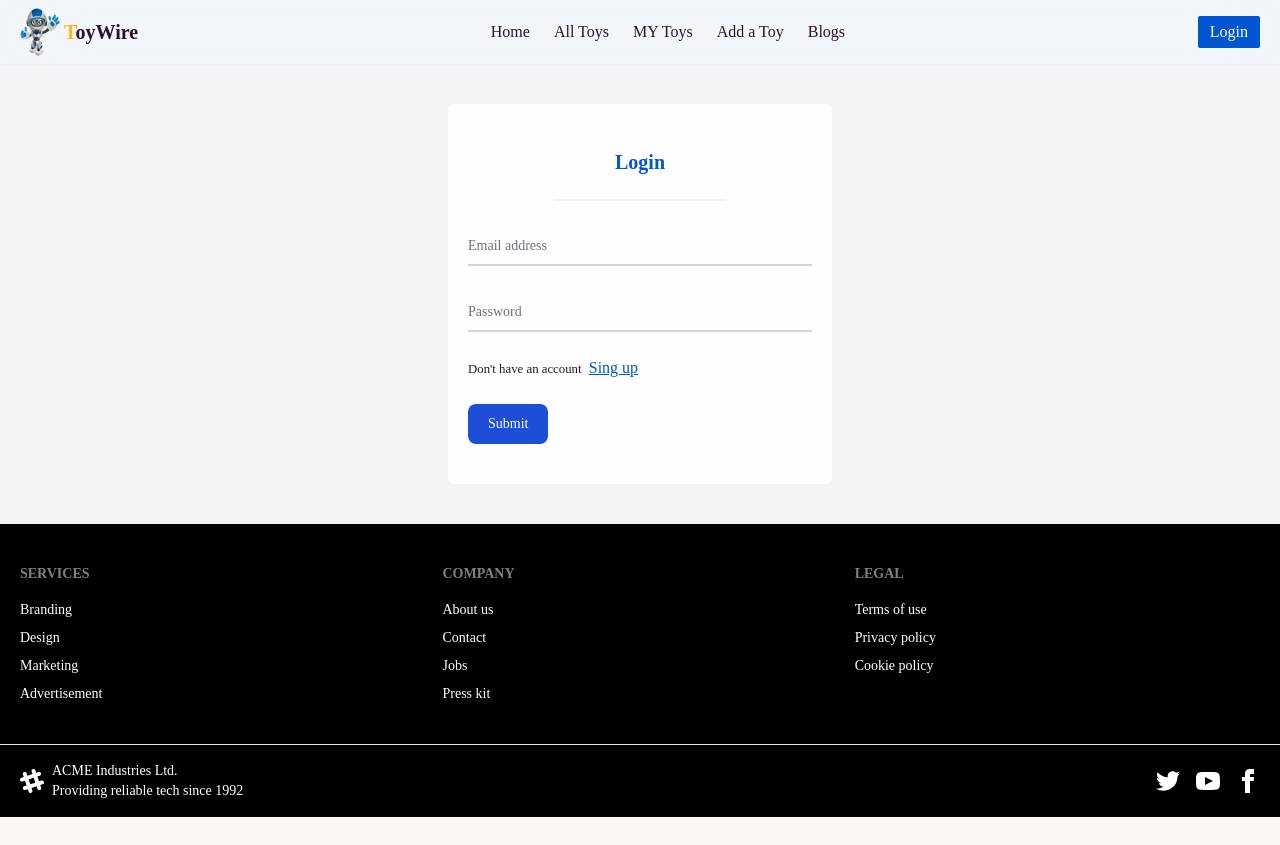
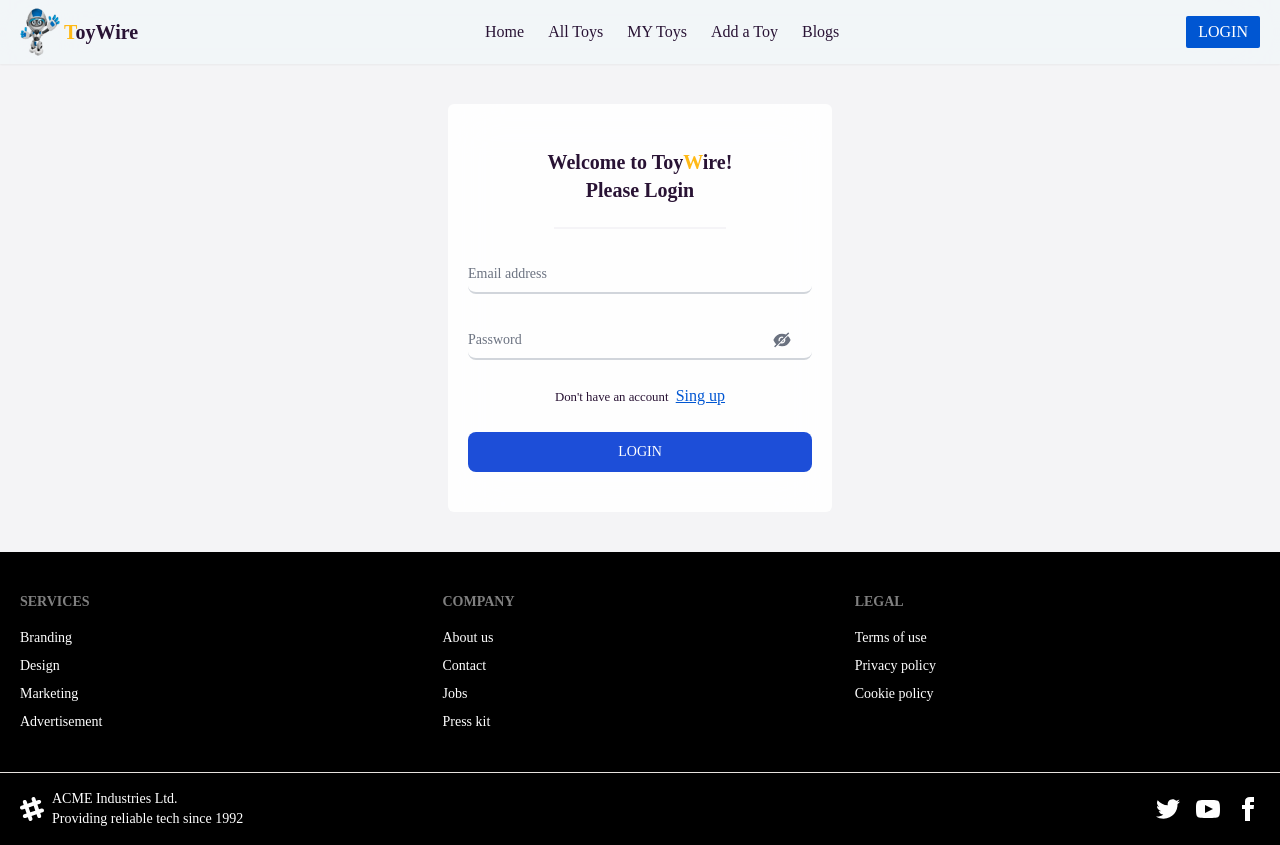
Before and after one commit to smsohag32/toyWire-client-site, a React (Vite) app: page /login in a window 1280 px wide. Before the commit the page ends 817 px from the top, so only its background shows below. Built offline with nearby package versions, Linux system fonts and the light colour scheme; no server answers.

Commit message:
user login and logout authentication system implemented done

```diff
--- a/src/pages/Login/Login.jsx
+++ b/src/pages/Login/Login.jsx
@@ -1,51 +1,128 @@
 /* eslint-disable react/no-unescaped-entities */
-import { Link } from "react-router-dom";
+import { Link, useLocation, useNavigate } from "react-router-dom";
+import { useContext, useState } from "react";
 
+import { AuthContext } from "../../context/AuthProvider";
+import { AiFillEye, AiFillEyeInvisible } from "react-icons/ai";
+import { useForm } from "react-hook-form";
 const Login = () => {
+  const { userLogin } = useContext(AuthContext);
+  const navigate = useNavigate();
+  const [error, setError] = useState("");
+  const [isShow, setIsShow] = useState(false);
+
+  const location = useLocation();
+
+  const from = location?.state?.from?.pathName || "/";
+  //   react hook form to handle form
+  const {
+    register,
+    handleSubmit,
+    formState: { errors },
+  } = useForm();
+
+  //   form handle
+  const onSubmit = (userInfo) => {
+    const { email, password } = userInfo;
+    setError("");
+    userLogin(email, password)
+      .then((loggedUser) => {
+        navigate(from, { replace: true });
+      })
+      .catch((error) => {
+        if (error.message.includes("not-found")) {
+          setError("Account not found! Please Sing up now.");
+        } else if (error.message.includes("wrong")) {
+          setError("Your password is not correct.");
+        }
+      });
+  };
+
   return (
     <div className="py-10 bg-opacity-50 toy-bg">
       <div className="max-w-sm mx-auto bg-white bg-opacity-90  backdrop-blur-xl rounded-md py-10 px-5">
         <div className="grid items-center w-full grid-cols-1 text-center justify-center">
-          <h3 className="text-xl mt-1 font-bold primary-text">Login</h3>
+          <h3 className="text-xl mt-1 font-bold">
+            Welcome to Toy<span className="secondary-text">W</span>ire! <br />{" "}
+            Please Login
+          </h3>
           <div className="flex w-1/2 flex-col mx-auto opacity-40 border-opacity-20">
             <div className="divider"></div>
           </div>
         </div>
-        <form>
+        <form onSubmit={handleSubmit(onSubmit)}>
           <div className="relative z-0 w-full mb-6 group">
             <input
+              {...register("email", {
+                required: "This field required *",
+                pattern: {
+                  value: /^[A-Z0-9._%+-]+@[A-Z0-9.-]+\.[A-Z]{2,}$/i,
+                  message: "Invalid email address",
+                },
+              })}
               type="email"
-              name="floating_email"
+              name="email"
               id="floating_email"
-              className="block py-2.5 px-0 w-full text-sm text-gray-900 bg-transparent border-0 border-b-2 border-gray-300 appearance-none dark:text-white dark:border-gray-600 dark:focus:border-blue-500 focus:outline-none focus:ring-0 focus:border-blue-600 peer"
+              className="block py-2.5 ps-3 rounded-lg w-full text-sm text-gray-900 bg-transparent border-0 border-b-2 border-gray-300 appearance-none dark:border-gray-600 dark:focus:border-blue-500 focus:outline-none focus:ring-0 focus:border-blue-600 peer"
               placeholder=" "
-              required
             />
+
             <label
               htmlFor="floating_email"
-              className="peer-focus:font-medium absolute text-sm text-gray-500 dark:text-gray-400 duration-300 transform -translate-y-6 scale-75 top-3 -z-10 origin-[0] peer-focus:left-0 peer-focus:text-blue-600 peer-focus:dark:text-blue-500 peer-placeholder-shown:scale-100 peer-placeholder-shown:translate-y-0 peer-focus:scale-75 peer-focus:-translate-y-6"
+              className="peer-focus:font-medium absolute text-sm text-gray-500 dark:text-gray-400 duration-300 transform -translate-y-8 scale-75 top-3 -z-10 origin-[0] peer-focus:left-0 peer-focus:text-blue-600 peer-focus:dark:text-blue-500 peer-placeholder-shown:scale-100 peer-placeholder-shown:translate-y-0 peer-focus:scale-75 peer-focus:-translate-y-8"
             >
               Email address
             </label>
+            {errors?.email && (
+              <span className="text-red-600 text-sm">
+                <small>{errors.email?.message}</small>
+              </span>
+            )}
           </div>
           <div className="relative z-0 w-full mb-6 group">
             <input
-              type="password"
-              name="floating_password"
+              {...register("password", {
+                required: "Fields is empty enter a password *",
+                minLength: {
+                  value: 6,
+                  message: "Password must be 6 characters",
+                },
+              })}
+              type={`${isShow ? "text" : "password"}`}
+              name="password"
               id="floating_password"
-              className="block py-2.5 px-0 w-full text-sm text-gray-900 bg-transparent border-0 border-b-2 border-gray-300 appearance-none dark:text-white dark:border-gray-600 dark:focus:border-blue-500 focus:outline-none focus:ring-0 focus:border-blue-600 peer"
+              className="block py-2.5 ps-3 rounded-lg w-full text-sm text-gray-900 bg-transparent border-0 border-b-2 border-gray-300 appearance-none dark:border-gray-600 dark:focus:border-blue-500 focus:outline-none focus:ring-0 focus:border-blue-600 peer"
               placeholder=" "
-              required
             />
             <label
               htmlFor="floating_password"
-              className="peer-focus:font-medium absolute text-sm text-gray-500 dark:text-gray-400 duration-300 transform -translate-y-6 scale-75 top-3 -z-10 origin-[0] peer-focus:left-0 peer-focus:text-blue-600 peer-focus:dark:text-blue-500 peer-placeholder-shown:scale-100 peer-placeholder-shown:translate-y-0 peer-focus:scale-75 peer-focus:-translate-y-6"
+              className="peer-focus:font-medium absolute text-sm text-gray-500 dark:text-gray-400 duration-300 transform -translate-y-8 scale-75 top-3 -z-10 origin-[0] peer-focus:left-0 peer-focus:text-blue-600 peer-focus:dark:text-blue-500 peer-placeholder-shown:scale-100 peer-placeholder-shown:translate-y-0 peer-focus:scale-75 peer-focus:-translate-y-8"
             >
               Password
             </label>
+            <span
+              onClick={() => setIsShow(!isShow)}
+              className="peer-focus:font-medium absolute right-5 text-sm text-gray-500 dark:text-gray-400 duration-300  top-3 z-50 peer-focus:text-blue-600 "
+            >
+              {isShow ? (
+                <AiFillEye className="w-5 h-5" />
+              ) : (
+                <AiFillEyeInvisible className="w-5 h-5" />
+              )}
+            </span>
+            {errors?.password && (
+              <span className="text-red-600 text-sm">
+                <small>{errors.password?.message}</small>
+              </span>
+            )}
           </div>
 
-          <div className="w-full mb-6">
+          <div className="w-full flex flex-col text-center mb-6">
+            {error && (
+              <span>
+                <small className="text-red-600">{error}</small>
+              </span>
+            )}
             <span>
               <small>Don't have an account </small>
               <Link className="link primary-text ms-1 font-medium" to="/singUp">
@@ -53,13 +130,14 @@ const Login = () => {
               </Link>
             </span>
           </div>
-
-          <button
-            type="submit"
-            className="text-white bg-blue-700 hover:bg-blue-800 focus:ring-4 focus:outline-none focus:ring-blue-300 font-medium rounded-lg text-sm w-full sm:w-auto px-5 py-2.5 text-center dark:bg-blue-600 dark:hover:bg-blue-700 dark:focus:ring-blue-800"
-          >
-            Submit
-          </button>
+          <div className="w-full  text-center">
+            <button
+              type="submit"
+              className="text-white uppercase bg-blue-700 hover:bg-blue-800 focus:ring-4 focus:outline-none focus:ring-blue-300 font-medium rounded-lg text-sm max-w-sm w-full  px-5 py-2.5 text-center dark:bg-blue-600 dark:hover:bg-blue-700 dark:focus:ring-blue-800"
+            >
+              Login
+            </button>
+          </div>
         </form>
       </div>
     </div>
--- a/src/pages/SingUp/SingUP.jsx
+++ b/src/pages/SingUp/SingUP.jsx
@@ -5,7 +5,7 @@ import { AiFillEye, AiFillEyeInvisible } from "react-icons/ai";
 import { useForm } from "react-hook-form";
 
 const SingUp = () => {
-  const { userSingUp, userLogout, userProfileUpdate } = useContext(AuthContext);
+  const { userSingUp, userLogOut, userProfileUpdate } = useContext(AuthContext);
   const navigate = useNavigate();
   const [error, setError] = useState("");
   const [isShow, setIsShow] = useState(false);
@@ -30,7 +30,7 @@ const SingUp = () => {
     userSingUp(email, password)
       .then(() => {
         userProfileUpdate(fullName, photo).then().catch();
-        userLogout().then().catch();
+        userLogOut();
         navigate("/login");
       })
       .catch((error) => {
@@ -41,10 +41,12 @@ const SingUp = () => {
   };
 
   return (
-    <div className="py-10 bg-opacity-50 toy-bg">
+    <div className="pt-5 pb-10 bg-opacity-50 toy-bg">
       <div className="max-w-md mx-auto bg-white bg-opacity-90  backdrop-blur-xl rounded-md p-5">
         <div className="grid items-center w-full grid-cols-1 text-center justify-center">
-          <h3 className="text-xl mt-1 font-bold primary-text">Sing up</h3>
+          <h3 className="text-xl mt-1 font-bold">
+            Create your Toy<span className="secondary-text">W</span>ire Account
+          </h3>
           <div className="flex w-1/2 flex-col mx-auto opacity-40 border-opacity-20">
             <div className="divider"></div>
           </div>
--- a/src/pages/shared/Header/Header.jsx
+++ b/src/pages/shared/Header/Header.jsx
@@ -1,9 +1,16 @@
 import { Link, NavLink, useLocation } from "react-router-dom";
 import logo from "../../../assets/logo/toyLogo.png";
-import { useEffect } from "react";
+import { useContext, useEffect } from "react";
+import { AuthContext } from "../../../context/AuthProvider";
 const Header = () => {
+  const { user, userLogOut } = useContext(AuthContext);
   // route change scroll to top position handle
   const { pathname } = useLocation() || "/";
+
+  //   handle user log out
+  const handleLogOut = () => {
+    userLogOut().then().catch();
+  };
   useEffect(() => {
     window.scrollTo(0, 0);
   }, [pathname]);
@@ -65,9 +72,35 @@ const Header = () => {
             </NavLink>
           </li>
         </ul>
-        <Link to="/login" className="primary-btn">
-          Login
-        </Link>
+        {user ? (
+          <>
+            <div title={user.displayName} className="dropdown dropdown-end">
+              <label tabIndex={0} className="btn btn-ghost btn-circle avatar">
+                <div className="w-10 rounded-full">
+                  <img src={user.photoURL} />
+                </div>
+              </label>
+              <ul
+                tabIndex={0}
+                className="mt-3 p-2 shadow menu menu-compact dropdown-content bg-base-100 rounded-box w-52"
+              >
+                <li>
+                  <Link to="/dashboard" className="justify-between">
+                    Profile
+                  </Link>
+                </li>
+
+                <li>
+                  <button onClick={handleLogOut}>Log out</button>
+                </li>
+              </ul>
+            </div>
+          </>
+        ) : (
+          <Link to="/login" className="primary-btn uppercase">
+            Login
+          </Link>
+        )}
       </nav>
     </div>
   );
```
